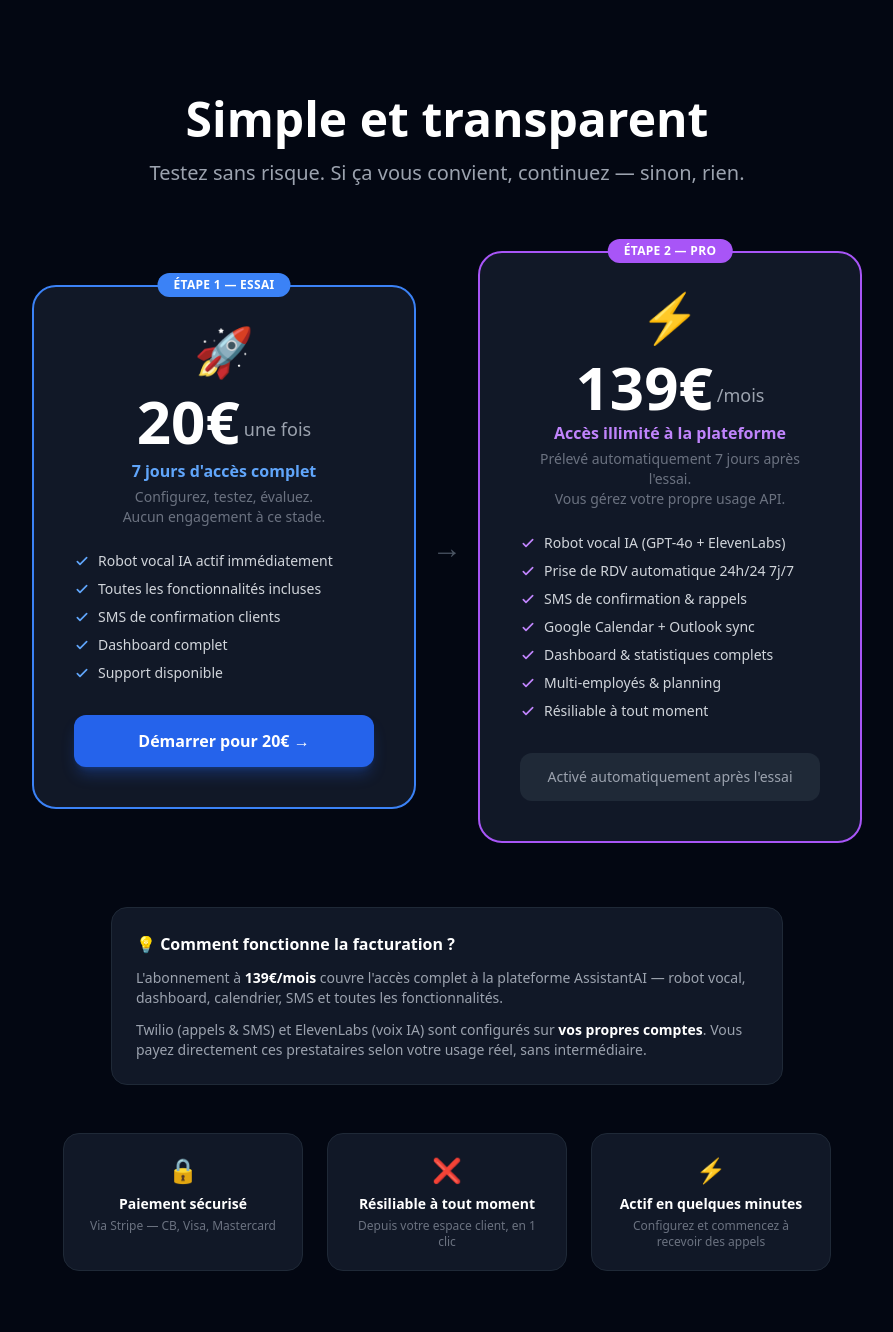
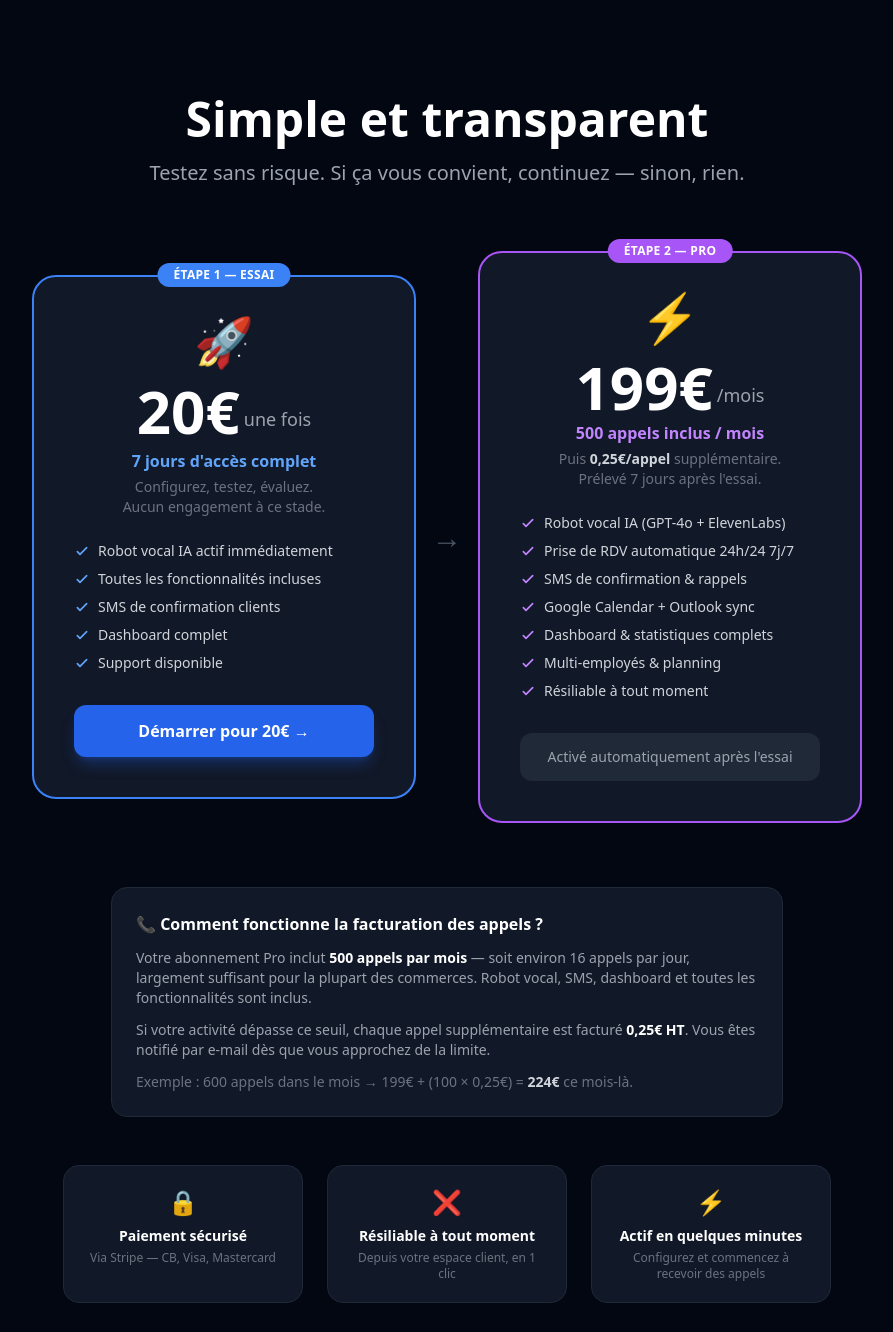
Before and after one commit to Thano02/assistantai, a FastAPI app: page /pricing in a window 1280 px wide. Shown: the part 65-1397 px from the top of the page, without its empty margins (193-1086 px from the left). Run offline with FastAPI, Linux system fonts and the light colour scheme; parts of the project's set-up code (start-up, migrations or seed data) failed here and were passed over; some libraries are stand-ins or nearby versions.

Commit message:
Update pricing: 199€/month all-inclusive, 500 calls, 0.25€ overage
Co-Authored-By: Claude Sonnet 4.6 <noreply@anthropic.com>

```diff
--- a/routers/superadmin.py
+++ b/routers/superadmin.py
@@ -87,7 +87,7 @@ def superadmin_business_detail(request: Request, bid: int, admin_id: int = Depen
 
         included_calls = 500
         overage_calls = max(0, monthly_calls - included_calls)
-        overage_eur = round(overage_calls * 0.20, 2)
+        overage_eur = round(overage_calls * 0.25, 2)
 
         return templates.TemplateResponse(
             "superadmin/business_detail.html",
--- a/services/stripe_service.py
+++ b/services/stripe_service.py
@@ -32,7 +32,7 @@ def create_stripe_customer(email: str, business_name: str) -> Optional[str]:
 
 
 def _resolve_price_id() -> Optional[str]:
-    """Retourne le price_id Stripe configuré (plan unique 139€/mois)."""
+    """Retourne le price_id Stripe configuré (plan unique 199€/mois)."""
     return settings.stripe_price_id or None
 
 
@@ -55,7 +55,7 @@ def create_checkout_session(
         params = dict(
             mode="subscription",
             line_items=[
-                # Abonnement 139€/mois (démarre après le trial)
+                # Abonnement 199€/mois (démarre après le trial)
                 {"price": price_id, "quantity": 1},
                 # Frais d'activation 20€ facturé immédiatement
                 {
--- a/templates/pricing.html
+++ b/templates/pricing.html
@@ -58,11 +58,11 @@
         </div>
         <div class="text-5xl mb-4">⚡</div>
         <div class="flex items-end justify-center gap-1 mb-1">
-          <span class="text-6xl font-extrabold text-white">139€</span>
+          <span class="text-6xl font-extrabold text-white">199€</span>
           <span class="text-gray-400 text-lg mb-2">/mois</span>
         </div>
-        <p class="text-purple-400 font-semibold mb-1">Accès illimité à la plateforme</p>
-        <p class="text-sm text-gray-500 mb-6">Prélevé automatiquement 7 jours après l'essai.<br>Vous gérez votre propre usage API.</p>
+        <p class="text-purple-400 font-semibold mb-1">500 appels inclus / mois</p>
+        <p class="text-sm text-gray-500 mb-6">Puis <span class="text-gray-300 font-semibold">0,25€/appel</span> supplémentaire.<br>Prélevé 7 jours après l'essai.</p>
         <ul class="space-y-2 text-left mb-8">
           {% for f in [
             "Robot vocal IA (GPT-4o + ElevenLabs)",
@@ -90,12 +90,15 @@
 
     <!-- Bloc usage explication -->
     <div class="bg-gray-900 border border-gray-800 rounded-2xl p-6 max-w-2xl mx-auto mb-12 text-left">
-      <h3 class="text-white font-semibold mb-3">💡 Comment fonctionne la facturation ?</h3>
+      <h3 class="text-white font-semibold mb-3">📞 Comment fonctionne la facturation des appels ?</h3>
       <p class="text-sm text-gray-400 mb-3">
-        L'abonnement à <strong class="text-white">139€/mois</strong> couvre l'accès complet à la plateforme AssistantAI — robot vocal, dashboard, calendrier, SMS et toutes les fonctionnalités.
+        Votre abonnement Pro inclut <strong class="text-white">500 appels par mois</strong> — soit environ 16 appels par jour, largement suffisant pour la plupart des commerces. Robot vocal, SMS, dashboard et toutes les fonctionnalités sont inclus.
       </p>
-      <p class="text-sm text-gray-400">
-        Twilio (appels &amp; SMS) et ElevenLabs (voix IA) sont configurés sur <strong class="text-white">vos propres comptes</strong>. Vous payez directement ces prestataires selon votre usage réel, sans intermédiaire.
+      <p class="text-sm text-gray-400 mb-3">
+        Si votre activité dépasse ce seuil, chaque appel supplémentaire est facturé <strong class="text-white">0,25€ HT</strong>. Vous êtes notifié par e-mail dès que vous approchez de la limite.
+      </p>
+      <p class="text-sm text-gray-500">
+        Exemple : 600 appels dans le mois → 199€ + (100 × 0,25€) = <strong class="text-gray-300">224€</strong> ce mois-là.
       </p>
     </div>
 
```
Also changed, not shown: templates/billing.html (+5 -5 lines), templates/cgv.html (+9 -5 lines).
